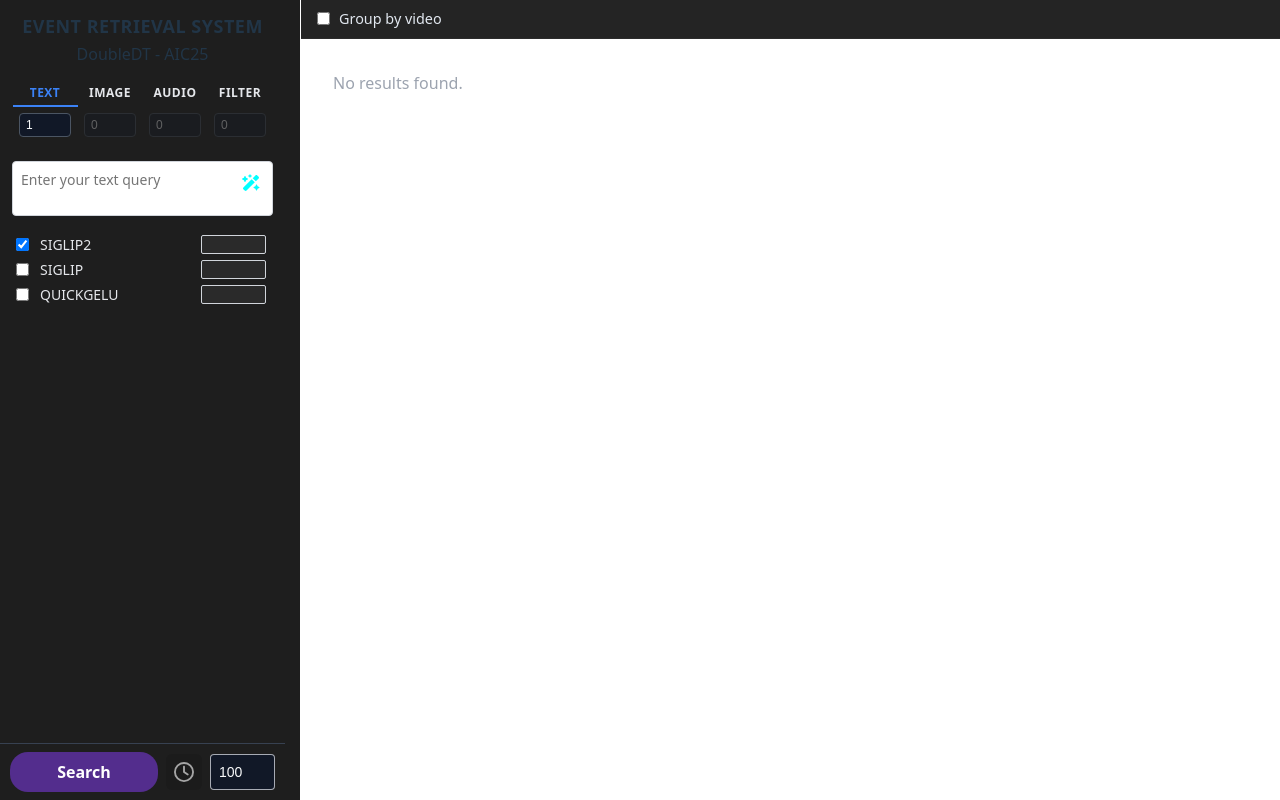
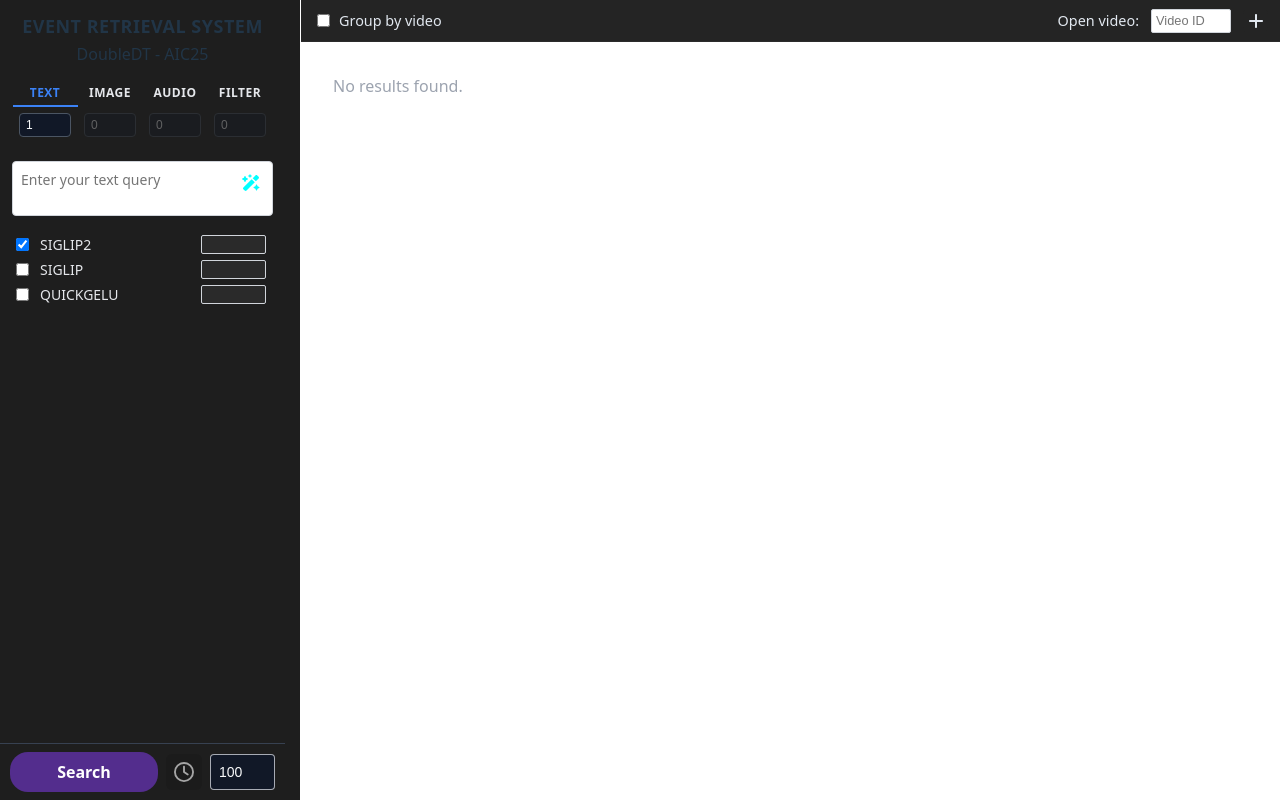
Before and after one commit to leducthanhig/event-retrieval-system, a React (Vite) app in the folder frontend/: page / in a window 1280 px wide. Built offline with nearby package versions, Linux system fonts and the light colour scheme.

Commit message:
feat(ui): allow users to open and play videos by entering video name/ID

```diff
--- a/frontend/src/components/layout/ResultsPane.jsx
+++ b/frontend/src/components/layout/ResultsPane.jsx
@@ -2,6 +2,9 @@ import { useMemo, useState, useCallback } from 'react';
 import '../../styles/results.css';
 import ResultsGrid from '../results/ResultsGrid';
 import VideoPreviewModal from '../results/VideoPreview';
+
+import { FontAwesomeIcon } from '@fortawesome/react-fontawesome';
+import { faPlus } from '@fortawesome/free-solid-svg-icons';
 
 export default function ResultsPane({ results, onSelect, selectedItem, onClosePreview, onSimilarSearch, isSearching, error }) {
 
@@ -56,10 +59,55 @@ export default function ResultsPane({ results, onSelect, selectedItem, onClosePr
     }));
   }, [groupByVideo, groupSortKey, results]);
 
+  // Open video by name/ID
+  const [openName, setOpenName] = useState('');    // controlled input on topbar
+  const [openData, setOpenData] = useState(null);  // data object for VideoPreview when opening by name
+  const [openError, setOpenError] = useState('');
+  const [isResolving, setIsResolving] = useState(false);
+
+  const firstShotId = 'S00000';
+  const normalizeVideoId = (raw) =>
+    (raw || '').trim().replace(/\.(mp4|mkv|mov|avi|webm|m4v)$/i, '');
+
+  const openByName = useCallback(async () => {
+    setOpenError('');
+    const raw = (openName || '').trim();
+    if (!raw) return;
+
+    const videoId = normalizeVideoId(raw);
+    if (!videoId) return;
+
+    try {
+      setIsResolving(true);
+      const shotsRes = await fetch(`/shots/${encodeURIComponent(videoId)}/${firstShotId}`);
+      if (shotsRes.ok) {
+        const shot = await shotsRes.json();
+        setOpenData({
+          video_path: shot.video_path,
+          fps: Number(shot.fps) || 30,
+          start: 0,
+          video_id: videoId,
+        });
+        return;
+      }
+    } catch (err) {
+      setOpenError(err.message || 'Unable to open the requested video.');
+    } finally {
+      setIsResolving(false);
+    }
+  }, [openName]);
+
+  const previewData = openData ?? selectedItem;
+  const closePreview = useCallback(() => {
+    if (openData) setOpenData(null);
+    else onClosePreview?.();
+  }, [openData, onClosePreview]);
+
   return (
     <main className="ner-results" aria-busy={isSearching ? 'true' : 'false'}>
       {/* Top bar */}
       <div className="results-topbar">
+        <div className="topbar-left">
           <label className="topbar-item">
             <input
               type="checkbox"
@@ -83,6 +131,32 @@ export default function ResultsPane({ results, onSelect, selectedItem, onClosePr
           )}
         </div>
 
+        <div className="topbar-right">
+          <span className="open-by-name-label">Open video:</span>
+          <input
+            className="open-by-name-input"
+            value={openName}
+            onChange={(e) => setOpenName(e.target.value)}
+            placeholder="Video ID"
+            onKeyDown={(e) => {
+              if (e.key === 'Enter') openByName();
+            }}
+            spellCheck={false}
+          />
+          <button
+            type="button"
+            className="open-by-name-btn"
+            onClick={openByName}
+            title="Open"
+            disabled={isResolving}
+            aria-busy={isResolving ? 'true' : 'false'}
+          >
+            {isResolving ? '...' : <FontAwesomeIcon icon={faPlus} />}
+          </button>
+        </div>
+      </div>
+
+      {/* Results area */}
       <div className="results-scroll">
         {isSearching && (
           <div className="results-overlay" aria-hidden="true">
@@ -93,6 +167,12 @@ export default function ResultsPane({ results, onSelect, selectedItem, onClosePr
 
         {error ? (
           <div className="error-box">{error}</div>
+        ) : null}
+
+        {openError ? (
+          <div className="error-box" role="alert" aria-live="assertive">
+            {openError}
+          </div>
         ) : null}
 
         {/* Flat mode */}
@@ -158,8 +238,9 @@ export default function ResultsPane({ results, onSelect, selectedItem, onClosePr
         )}
 
         <VideoPreviewModal
-          item={selectedItem}
-          onClose={onClosePreview}
+          key={previewData?.video_path || previewData?.video_id || 'none'}
+          data={previewData}
+          onClose={closePreview}
         />
       </div>
     </main>
--- a/frontend/src/components/results/VideoPreview.jsx
+++ b/frontend/src/components/results/VideoPreview.jsx
@@ -5,7 +5,7 @@ import { faArrowLeft, faArrowRight } from '@fortawesome/free-solid-svg-icons';
 export default function VideoPreview({ data, onClose }) {
   if (!data) return null;
 
-  const videoUrl = `/videos?url=${data.video_path}`;
+  const videoUrl = `/videos?url=${encodeURIComponent(data.video_path)}`;
   const videoRef = useRef(null);
 
   // Frame math helpers
--- a/frontend/src/styles/results.css
+++ b/frontend/src/styles/results.css
@@ -19,7 +19,7 @@
   display: flex;
   align-self: stretch;
   align-items: center;
-  justify-content: flex-start;
+  justify-content: space-between;;
   gap: 24px;
   z-index: 1;
   box-sizing: border-box;
@@ -31,12 +31,17 @@
   gap: 12px;
 }
 
-.topbar-item { display: inline-flex; align-items: center; gap: 6px; font-size: 0.9rem; }
+.topbar-item {
+  display: inline-flex;
+  align-items: center;
+  gap: 6px;
+  font-size: 0.9rem;
+}
 
 .results-topbar select {
-  height: 20px;              /* tăng chiều cao box */
-  line-height: 36px;         /* căn giữa chữ theo chiều dọc */
-  padding: 0 2px;            /* padding ngang */
+  height: 20px;
+  line-height: 36px;
+  padding: 0 2px;
   border: 1px solid #4b5563;
   border-radius: 2px;
   background-color: #1e1e1e;
@@ -50,6 +55,53 @@
   border: 1px solid #4b5563;
   border-radius: 2px;
   box-shadow: none;
+}
+
+.open-by-name-btn {
+  width: 25px;
+  height: 25px;
+  padding: 0px;
+  line-height: 1;
+  border-radius: 6px;
+  border: 'none';
+  background-color: #242424;
+  color: #e2e8f0;
+  display: flex;
+  align-items: center;
+  justify-content: center;
+  cursor: pointer;
+  transition: background-color 0.2s, border-color 0.2s;
+}
+
+.open-by-name-btn:hover:not(:disabled) {
+  background-color: rgba(255, 255, 255, 0.1);
+  border: 1px solid transparent;
+}
+
+.open-by-name-btn:disabled {
+  opacity: 0.5;
+  cursor: not-allowed;
+}
+
+.open-by-name-label {
+  font-size: 0.9rem;
+  color: #e2e8f0;
+  margin-right: 0px;
+  white-space: nowrap;
+}
+
+.open-by-name-input {
+  height: 24px;
+  width: 80px;
+  padding: 0 4px;
+  border: 1px solid #d1d5db;
+  border-radius: 2px;
+  color: #e2e8f0;
+  font-size: 0.8rem;
+  outline: none;
+  box-sizing: border-box;
+  transition: border-color 0.2s, background-color 0.2s;
+  margin-right: 0px;
 }
 
 .results-topbar { display: flex; }
```
Lines whose indentation alone changed are shown as unchanged.
